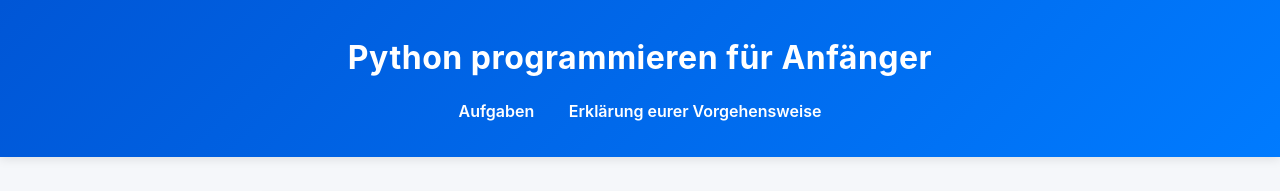
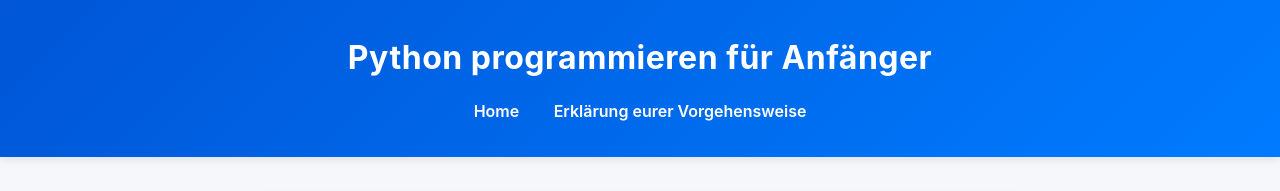
Before and after one commit to Apollo00007/web, a plain HTML site: page aufgaben.html in a window 1280 px wide. Shown: the top 191 px of the page. Drawn offline with Linux system fonts and the light colour scheme.

Commit message:
Update aufgaben.html

```diff
--- a/aufgaben.html
+++ b/aufgaben.html
@@ -10,7 +10,7 @@
   <header>
     <h1>Python programmieren für Anfänger</h1>
     <nav>
-      <a href="aufgaben.html">Aufgaben</a>
+      <a href="index.html">Home</a>
       <a href="about.html">Erklärung eurer Vorgehensweise</a>
     </nav>
   </header>
```
